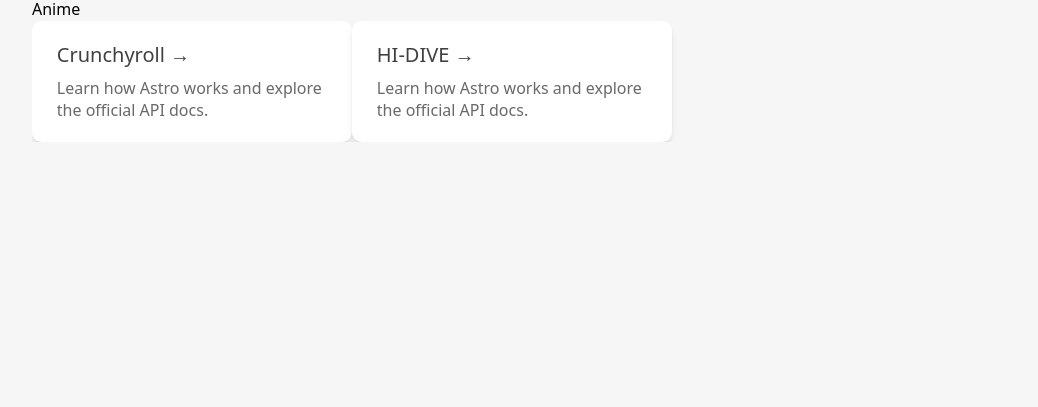
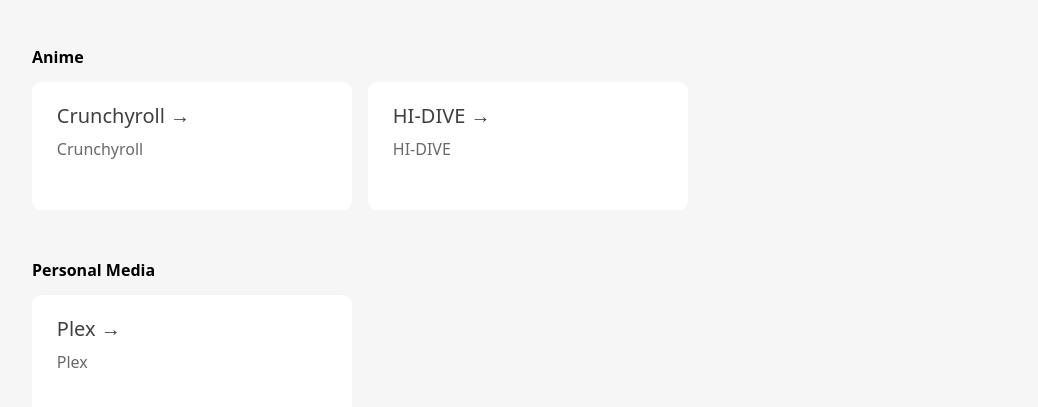
Before and after one commit to vinnyA3/tesla-telly, an Astro site: page / in a window 1280 px wide. Shown: the part 99-506 px from the top of the page, without its empty margins (120-1158 px from the left). Built offline with nearby package versions, Linux system fonts and the light colour scheme; Astro itself is replaced by a stand-in of ours.

Commit message:
feat: update styles, main page title, data
Main page title reflects the given netlify app domain (also updates the
redirect domain in main fullscreen button logic)

Also, updates some styling & adds a new carousel category item

```diff
--- a/src/components/Card.astro
+++ b/src/components/Card.astro
@@ -3,12 +3,13 @@ export interface Props {
 	title: string;
 	body: string;
 	href: string;
+  style?: string;
 }
 
-const { href, title, body } = Astro.props;
+const { href, title, body, style } = Astro.props;
 ---
 
-<li class="link-card">
+<li class="link-card" style={style}>
 	<a href={href}>
 		<h2>
 			{title}
@@ -25,6 +26,7 @@ const { href, title, body } = Astro.props;
 		list-style: none;
 		display: flex;
     width: 20em;
+    height: 8em;
 		padding: 0.25rem;
 		background-color: white;
 		background-image: none;
@@ -32,7 +34,6 @@ const { href, title, body } = Astro.props;
 		border-radius: 0.6rem;
 		background-position: 100%;
 		transition: background-position 0.6s cubic-bezier(0.22, 1, 0.36, 1);
-		box-shadow: 0 4px 6px -1px rgba(0, 0, 0, 0.1), 0 2px 4px -2px rgba(0, 0, 0, 0.1);
 	}
 
 	.link-card > a {
--- a/src/components/Carousel.astro
+++ b/src/components/Carousel.astro
@@ -7,17 +7,19 @@ interface Props {
 }
 
 const { title, items } = Astro.props;
+const cardItemMarginStyle = "margin-right: 1em";
 ---
 
 <div class="carousel">
-  <h2>{title}</h2>
+  <h2 class="carousel__title">{title}</h2>
 
   <ul role="list" class="link-card-grid">
-    {items?.map((item) => (
+    {items?.map((item, idx) => (
       <Card
         href={item.link}
         title={item.name}
-        body="Learn how Astro works and explore the official API docs."
+        body={item.name}
+        style={idx !== items.length - 1 ? cardItemMarginStyle : undefined}
       />
      ))}
   </ul>
@@ -28,6 +30,11 @@ const { title, items } = Astro.props;
     overflow-y: scroll;
   }
 
+  .carousel__title {
+    font-weight: bold;
+    margin-bottom: .8em;
+  }
+
 	.link-card-grid {
     display: inline-flex;
 	}
--- a/src/link-items.json
+++ b/src/link-items.json
@@ -14,6 +14,16 @@
           "image": "https://assets.nintendo.com/image/upload/c_fill,w_1200/q_auto:best/f_auto/dpr_2.0/ncom/software/switch/70010000042000/eb9857183290f943fa4a77f7e9ac9711e3251e740dd90dd0ddef97b5cf384ed4"
         }
       ]
+    },
+    {
+      "category": "Personal Media",
+      "items": [
+        {
+          "name": "Plex",
+          "link": "https://www.plex.tv/",
+          "image": "https://assets.nintendo.com/image/upload/c_fill,w_1200/q_auto:best/f_auto/dpr_2.0/ncom/software/switch/70010000042000/eb9857183290f943fa4a77f7e9ac9711e3251e740dd90dd0ddef97b5cf384ed4"
+        }
+      ]
     }
   ]
 }
--- a/src/pages/index.astro
+++ b/src/pages/index.astro
@@ -5,7 +5,7 @@ import Layout from '../layouts/Layout.astro';
 import Carousel from '../components/Carousel.astro';
 ---
 
-<Layout title="Welcome to Astro.">
+<Layout title="Raphchan Life">
 	<main>
     <nav class="main-nav">
       <h1>Welcome to <span class="text-gradient">TeleHub.tv</span></h1>
@@ -16,9 +16,13 @@ import Carousel from '../components/Carousel.astro';
       </div>
     </nav>
 
-    {links.data.map(entry =>
-      <Carousel title={entry.category} items={entry.items} />
-    )}
+    <div class="carousels">
+      {links.data.map(entry =>
+        <section class="carousel-wrapper">
+          <Carousel title={entry.category} items={entry.items} />
+        </section>
+      )}
+    </div>
 	</main>
 </Layout>
 
@@ -34,6 +38,14 @@ import Carousel from '../components/Carousel.astro';
 		font-weight: 800;
 		margin: 0;
 	}
+
+  .carousels {
+    margin-top: 3em;
+  }
+
+  .carousel-wrapper:not(:last-child) {
+    margin-bottom: 3em;
+  }
 
 	.text-gradient {
 		background-image: var(--accent-gradient);
@@ -53,7 +65,7 @@ import Carousel from '../components/Carousel.astro';
 <script>
   import { isFullscreen$ } from '../state';
 
-  const teslaTelly = 'https://9016-108-6-117-33.ngrok-free.app/';
+  const teslaTelly = 'https://raphchan-life.netlify.app';
   const ytReferrerPrefix = 'https://www.youtube.com/';
   const reTeslaUserAgent =
 /Tesla\/(?:develop-)*(?:feature-)*(?:.*fsd.*)*(?:factory-)*(?:terminal-)*([0-9]{4}.[0-9]{1,3}.?[0-9]{0,3}.?[0-9]{0,3}.?[0-9]{0,3})*-(.*)/g;
```
